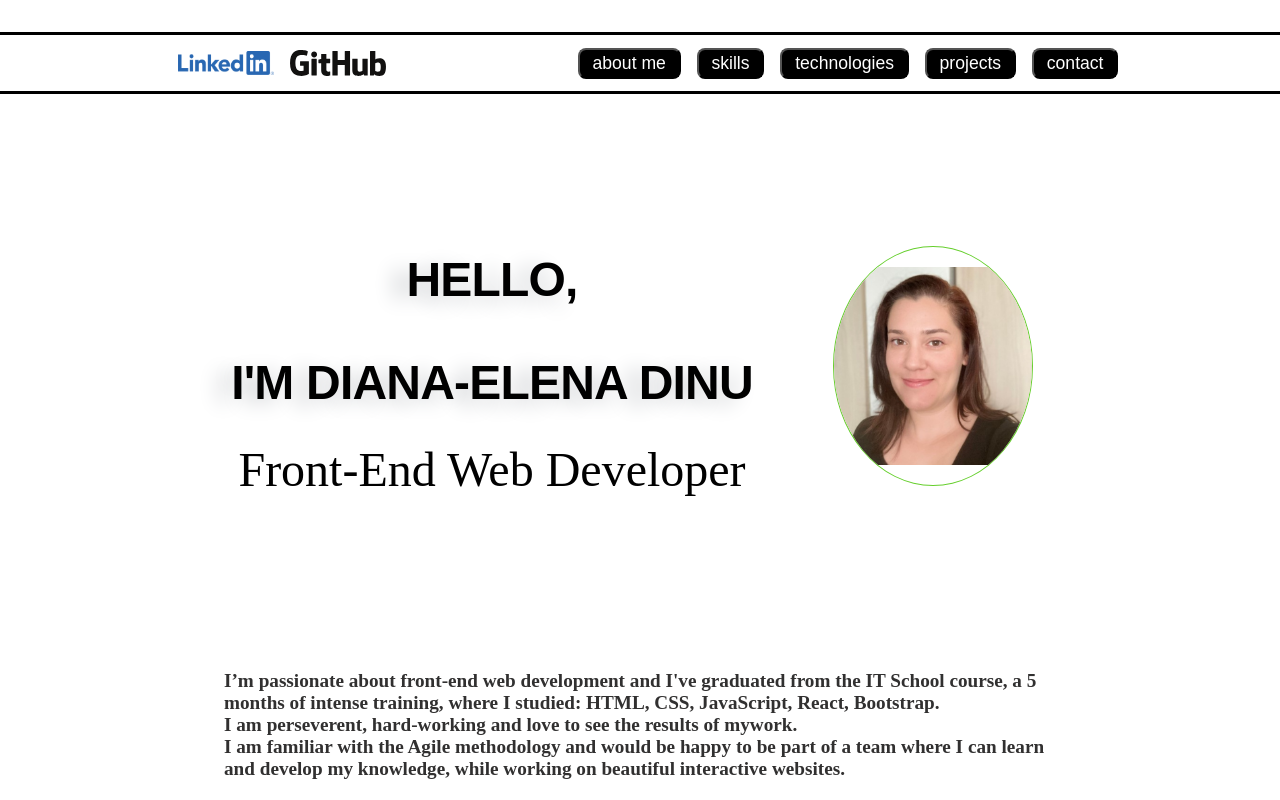
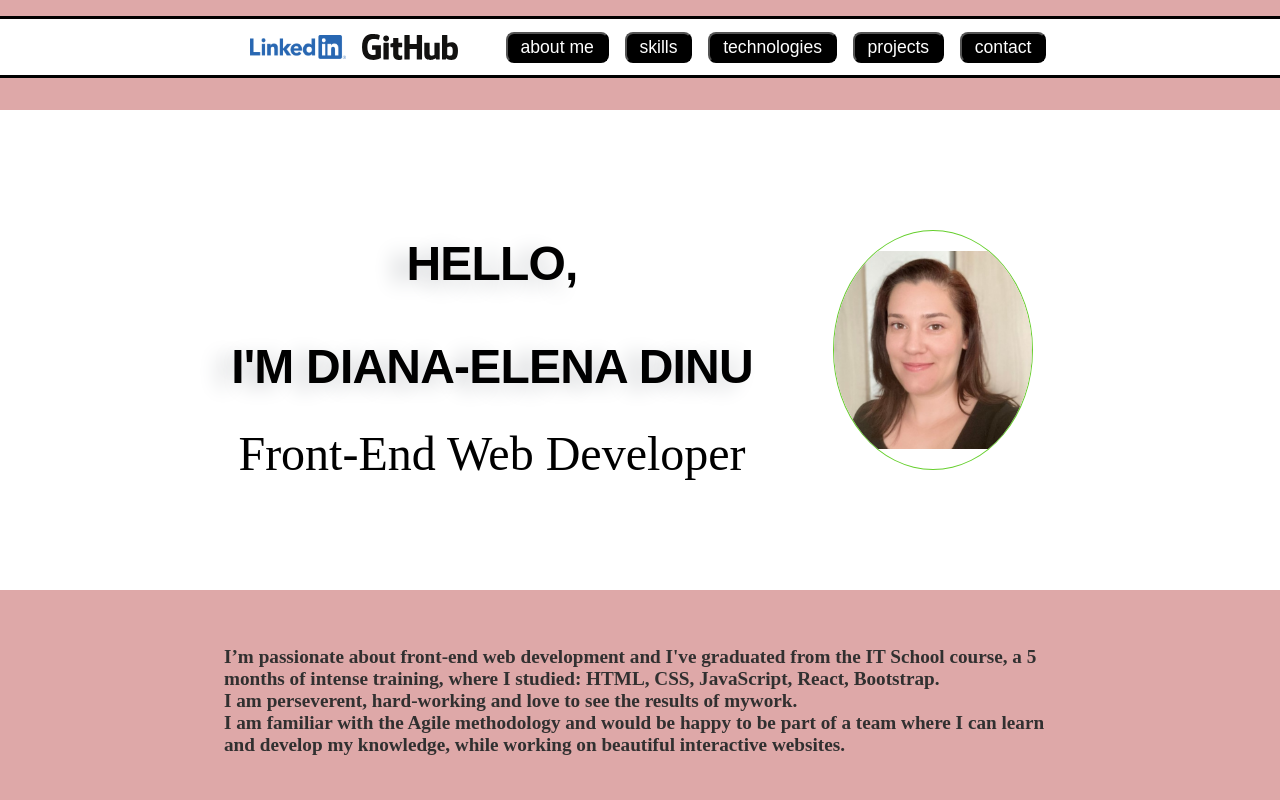
Before and after one commit to Diana-Elen/portofolio, a Next.js app in the folder my-portofolio/: page / in a window 1280 px wide. Shown: the top 800 px of the page. Built offline with nearby package versions, Linux system fonts and the light colour scheme.

Commit message:
update css

```diff
--- a/my-portofolio/style/About.module.css
+++ b/my-portofolio/style/About.module.css
@@ -6,7 +6,7 @@
     font-weight: bold;
     color: #313030;
     font-size: 1.3rem;
-    margin-block: 1rem;
+    margin-block: 0.5rem;
 }
 .description:hover {
     border: 1px solid #66cf2d;
--- a/my-portofolio/style/Experience.module.css
+++ b/my-portofolio/style/Experience.module.css
@@ -10,9 +10,11 @@
     display: flex;
     flex-direction: column;
     gap: 1rem;
-    background-color: white;
     width: 80vw;
     margin-inline: auto;
+}
+.experience_container:hover {
+    border: 1px solid #66cf2d;
 }
 .site_name {
     font-size: 1rem;
--- a/my-portofolio/style/Navbar.module.css
+++ b/my-portofolio/style/Navbar.module.css
@@ -4,7 +4,7 @@
     justify-content: flex-end;
     align-items: center;
     width: 100vw;
-    margin-block-start: 1rem;
+    margin: 0.5rem 4rem 0rem 0rem;
 }
 .navbar_buttons {
     display: none;
@@ -23,7 +23,7 @@
     color: white;
 }
 .contact_links {
-    width: 30vw;
+
     font-weight: bold;
     padding: 0.2rem 1rem;
     display: flex;
@@ -98,7 +98,8 @@
         align-items: center;
         background-color: white;
         border-block: 3px solid black;
-        margin-block-start: 2rem;
+        margin: 1rem 0rem 0rem 0rem;
+        width: 100vw;
     }
     .navbar_group:hover {
         border-block: 2px solid #66cf2d;
--- a/my-portofolio/style/Style.module.css
+++ b/my-portofolio/style/Style.module.css
@@ -1,5 +1,5 @@
 .background {
-    background-color: white;
+    background-color: rgb(222, 168, 168);
 }
 .page_header {
     display: flex;
```
